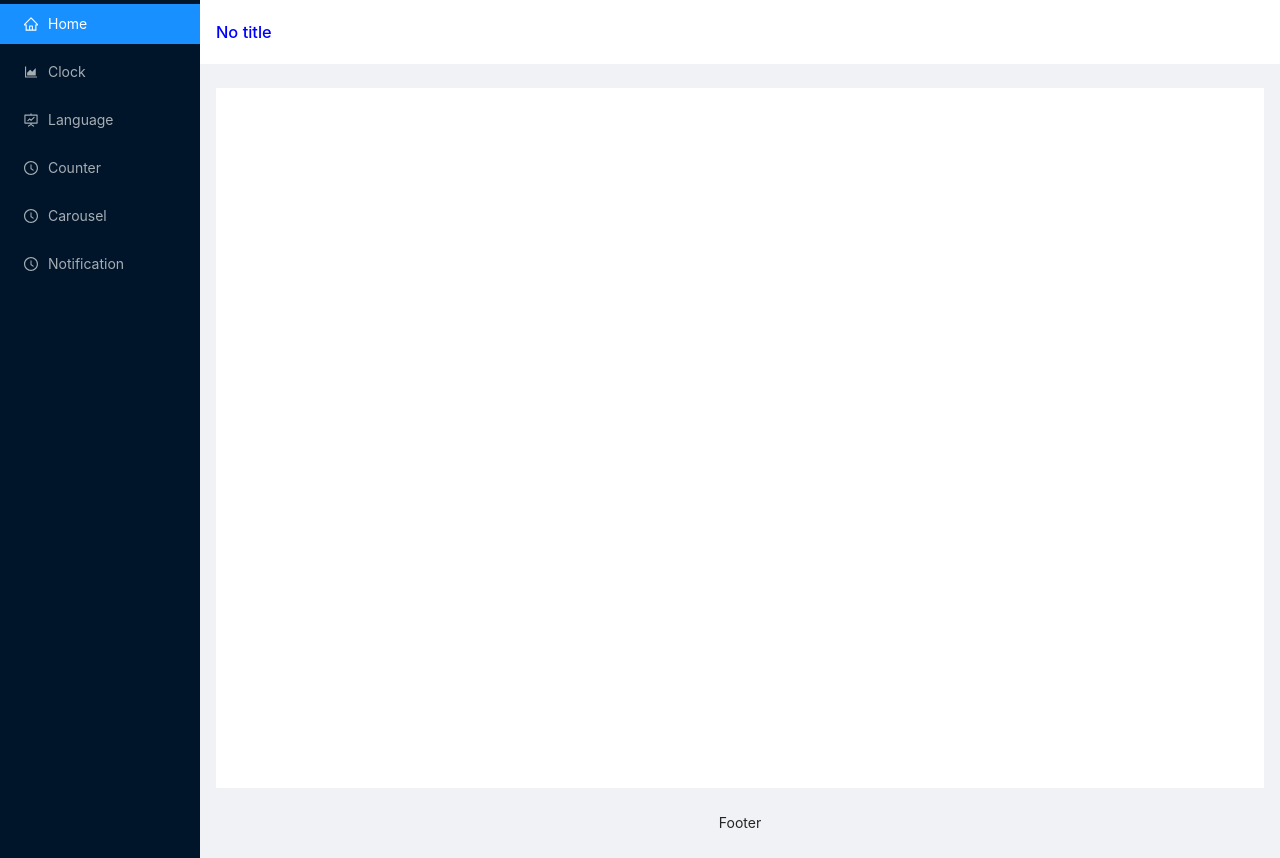
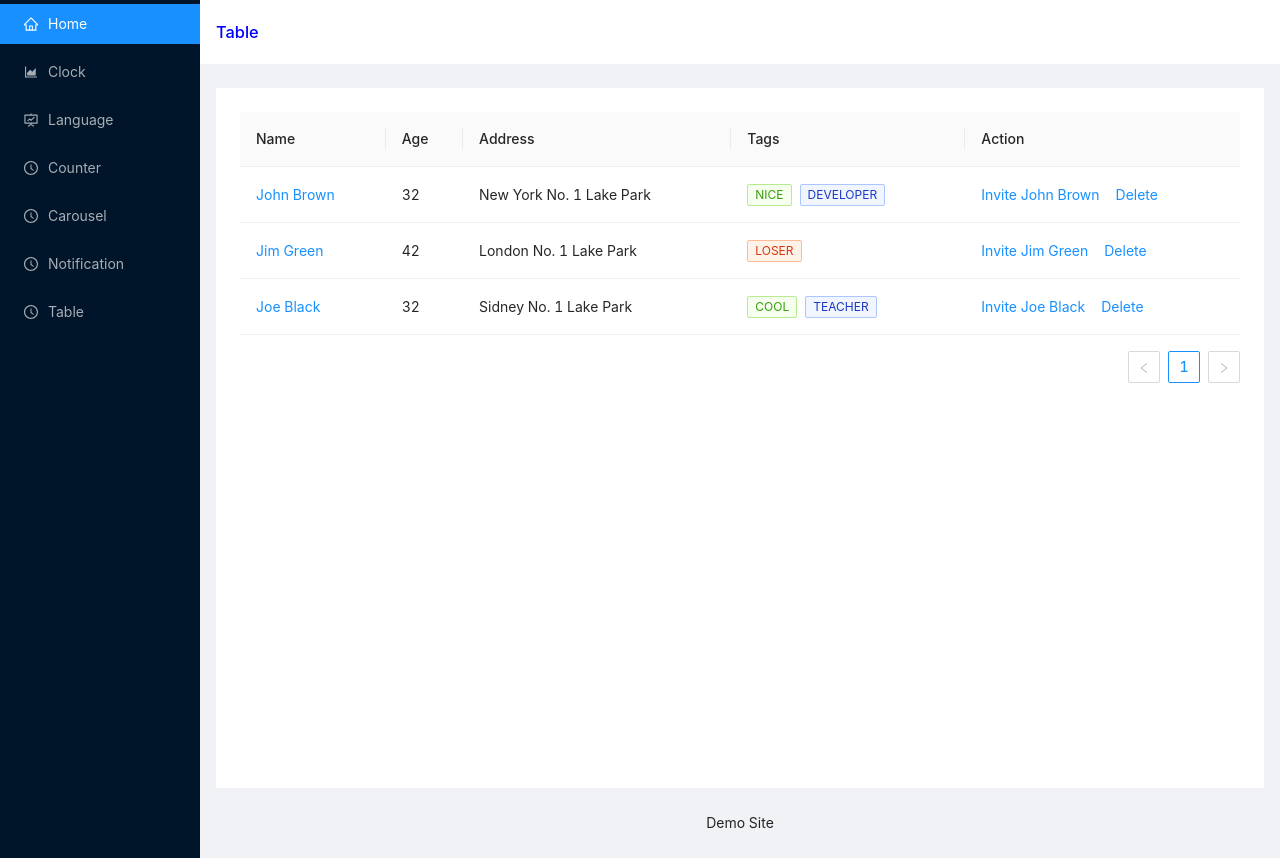
Before and after one commit to Faketwo/react-typescript, a React (Create React App) app: page /react-typescript/table in a window 1280 px wide. Built offline with nearby package versions, Linux system fonts and the light colour scheme.

Commit message:
feat: table

```diff
--- a/public/locales/en/translation.json
+++ b/public/locales/en/translation.json
@@ -2,13 +2,14 @@
   "hello": "hello",
   "home": "Home",
   "clock": "Clock",
+  "current time": "current time",
   "language": "Language",
+  "switch language": "switch language",
   "counter": "Counter",
   "carousel": "Carousel",
   "notification": "Notification",
   "notification title": "Notification Title",
   "notification content": "This is the content of the notification.",
   "notification open": "Open the notification box",
-  "switch language": "switch language",
-  "current time": "current time"
+  "table": "Table"
 }
--- a/public/locales/jp/translation.json
+++ b/public/locales/jp/translation.json
@@ -2,13 +2,14 @@
   "hello": "こんにちは",
   "home": "ホームページ",
   "clock": "時計",
+  "current time": "現在の時刻",
   "language": "言語",
+  "switch language": "言語を切り替える",
   "counter": "カウンター",
   "carousel": "カルーセル",
   "notification": "お知らせ",
   "notification title": "お知らせのタイトル",
   "notification content": "お知らせの內容",
   "notification open": "お知らせウィンドウ",
-  "switch language": "言語を切り替える",
-  "current time": "現在の時刻"
+  "table": "表"
 }
--- a/public/locales/zh-tw/translation.json
+++ b/public/locales/zh-tw/translation.json
@@ -2,13 +2,14 @@
   "hello": "你好",
   "home": "首頁",
   "clock": "時鐘",
+  "current time": "現在時間",
   "language": "語言",
+  "switch language": "切換語言",
   "counter": "計數器",
   "carousel": "旋轉木馬",
   "notification": "通知",
   "notification title": "通知標題",
   "notification content": "通知內容",
   "notification open": "彈出通知視窗",
-  "switch language": "切換語言",
-  "current time": "現在時間"
+  "table": "表格"
 }
--- a/src/App.tsx
+++ b/src/App.tsx
@@ -1,11 +1,12 @@
 import { Layout } from 'antd'
 import React from 'react'
 import { BrowserRouter } from 'react-router-dom'
+import AppFooter from './features/AppFooter'
 import AppHeader from './features/AppHeader'
 import Sidebar from './features/Sidebar'
 import AppRouter from './route'
 
-const { Content, Footer } = Layout
+const { Content } = Layout
 
 const App: React.FC = () => (
   <BrowserRouter>
@@ -18,7 +19,7 @@ const App: React.FC = () => (
             <AppRouter />
           </div>
         </Content>
-        <Footer style={{ textAlign: 'center' }}>Footer</Footer>
+        <AppFooter />
       </Layout>
     </Layout>
   </BrowserRouter>
--- /dev/null
+++ b/src/features/AppFooter.tsx
@@ -0,0 +1,10 @@
+import { Layout } from 'antd'
+import React from 'react'
+
+const { Footer } = Layout
+
+const AppFooter: React.FC = () => {
+  return <Footer style={{ textAlign: 'center' }}>Demo Site</Footer>
+}
+
+export default AppFooter
--- a/src/features/AppHeader.tsx
+++ b/src/features/AppHeader.tsx
@@ -8,25 +8,18 @@ const { Header } = Layout
 const AppHeader: React.FC = () => {
   const location = useLocation()
   const { pathname } = location
+  const pathnameSplit = pathname.split('/')
   const { t } = useLanguage()
 
   const decideTitle = () => {
-    switch (pathname) {
-      case '/react-typescript/':
-        return t('home')
-      case '/react-typescript/clock':
-        return t('clock')
-      case '/react-typescript/language':
-        return t('language')
-      case '/react-typescript/counter':
-        return t('counter')
-      case '/react-typescript/carousel':
-        return t('carousel')
-      case '/react-typescript/notification':
-        return t('notification')
-      default:
-        return 'No title'
-    }
+    // 錯誤的URL
+    if (pathnameSplit.length < 3) return 'No title'
+
+    // 首頁
+    if (!pathnameSplit[2]) return t('home')
+
+    // 除了首頁的其他頁面
+    return t(pathnameSplit[2])
   }
 
   return (
--- a/src/features/Sidebar.tsx
+++ b/src/features/Sidebar.tsx
@@ -12,7 +12,7 @@ import useLanguage from '../app/useLanguage'
 const { Sider } = Layout
 
 const Sidebar: React.FC = () => {
-  const labelList = ['home', 'clock', 'language', 'counter', 'carousel', 'notification']
+  const labelList = ['home', 'clock', 'language', 'counter', 'carousel', 'notification', 'table']
   const navigate = useNavigate()
   const { t } = useLanguage()
 
@@ -39,6 +39,7 @@ const Sidebar: React.FC = () => {
           ClockCircleOutlined,
           ClockCircleOutlined,
           ClockCircleOutlined,
+          ClockCircleOutlined,
         ].map((icon, index) => ({
           key: labelList[index],
           icon: React.createElement(icon),
--- /dev/null
+++ b/src/features/table/index.tsx
@@ -0,0 +1,88 @@
+import { Space, Table, Tag } from 'antd'
+import type { ColumnsType } from 'antd/es/table'
+import React from 'react'
+
+interface DataType {
+  key: string
+  name: string
+  age: number
+  address: string
+  tags: string[]
+}
+
+const columns: ColumnsType<DataType> = [
+  {
+    title: 'Name',
+    dataIndex: 'name',
+    key: 'name',
+    render: (text) => <a>{text}</a>,
+  },
+  {
+    title: 'Age',
+    dataIndex: 'age',
+    key: 'age',
+  },
+  {
+    title: 'Address',
+    dataIndex: 'address',
+    key: 'address',
+  },
+  {
+    title: 'Tags',
+    key: 'tags',
+    dataIndex: 'tags',
+    render: (_, { tags }) => (
+      <>
+        {tags.map((tag) => {
+          let color = tag.length > 5 ? 'geekblue' : 'green'
+          if (tag === 'loser') {
+            color = 'volcano'
+          }
+          return (
+            <Tag color={color} key={tag}>
+              {tag.toUpperCase()}
+            </Tag>
+          )
+        })}
+      </>
+    ),
+  },
+  {
+    title: 'Action',
+    key: 'action',
+    render: (_, record) => (
+      <Space size='middle'>
+        <a>Invite {record.name}</a>
+        <a>Delete</a>
+      </Space>
+    ),
+  },
+]
+
+const data: DataType[] = [
+  {
+    key: '1',
+    name: 'John Brown',
+    age: 32,
+    address: 'New York No. 1 Lake Park',
+    tags: ['nice', 'developer'],
+  },
+  {
+    key: '2',
+    name: 'Jim Green',
+    age: 42,
+    address: 'London No. 1 Lake Park',
+    tags: ['loser'],
+  },
+  {
+    key: '3',
+    name: 'Joe Black',
+    age: 32,
+    address: 'Sidney No. 1 Lake Park',
+    tags: ['cool', 'teacher'],
+  },
+]
+
+const TableComp: React.FC = () => <Table columns={columns} dataSource={data} />
+
+export default TableComp
--- a/src/route/index.tsx
+++ b/src/route/index.tsx
@@ -5,6 +5,7 @@ import Clock from '../features/clock'
 import Counter from '../features/counter'
 import Language from '../features/language'
 import NotificationComp from '../features/notification'
+import TableComp from '../features/table'
 import Home from './Home'
 
 const AppRouter: React.FC = () => (
@@ -14,6 +15,7 @@ const AppRouter: React.FC = () => (
     <Route path='/react-typescript/counter' element={<Counter />} />
     <Route path='/react-typescript/carousel' element={<CarouselComp />} />
     <Route path='/react-typescript/notification' element={<NotificationComp />} />
+    <Route path='/react-typescript/table' element={<TableComp />} />
     <Route path='/react-typescript' element={<Home />} />
   </Routes>
 )
```
